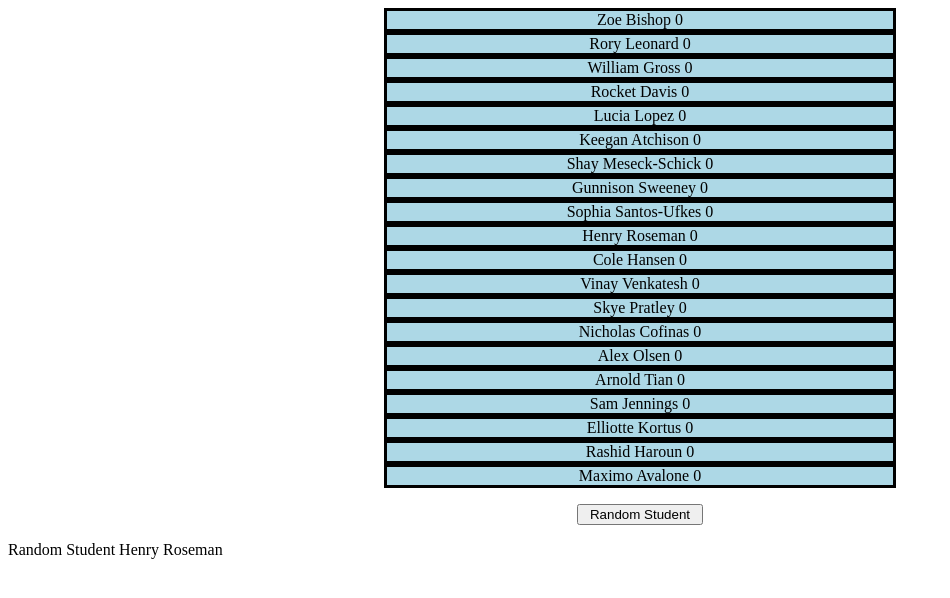
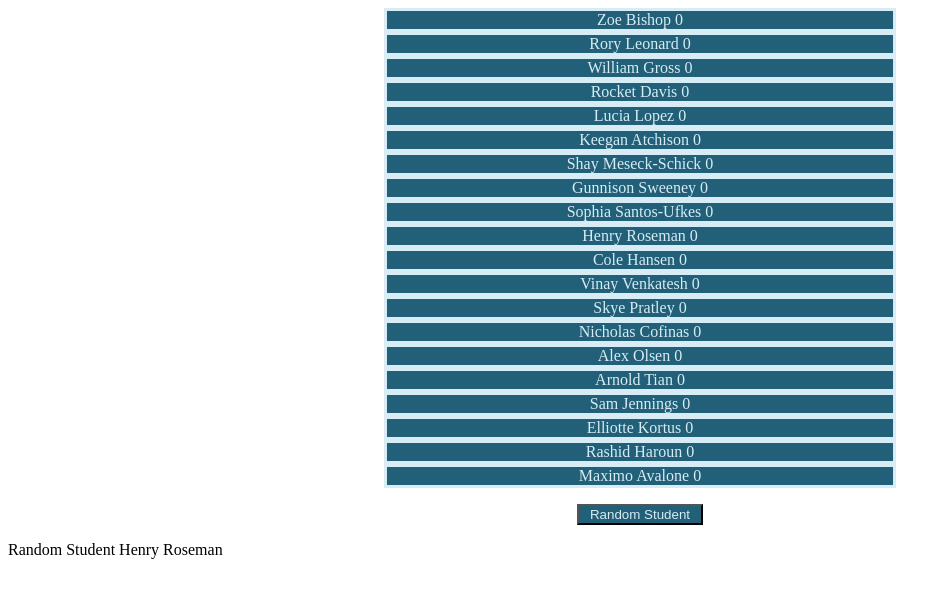
Before and after one commit to zoebishop/2101-1, a plain HTML site: page index.html in a window 1280 px wide. Shown: the whole page, without its empty margins (0-950 px from the left). Drawn offline with Linux system fonts and the light colour scheme.

Commit message:
Update index.html

```diff
--- a/index.html
+++ b/index.html
@@ -1,3 +1,4 @@
+
 
 
 <!DOCTYPE html>
@@ -25,15 +26,20 @@
   text-align:center;
   border: solid;
   border-width: 3px;
-  background: lightBlue;
+  background-color: rgb(33,96,120);
+  color: rgb(215,236,244);
   margin: auto;
   width: 40%;
 }
+
+
 
 #pickStudent{
   display: block;
   margin: auto;
   width: 10%;
+  background-color: rgb(33,96,120);
+  color: rgb(215,236,244);
 }
 </style>
 
```
